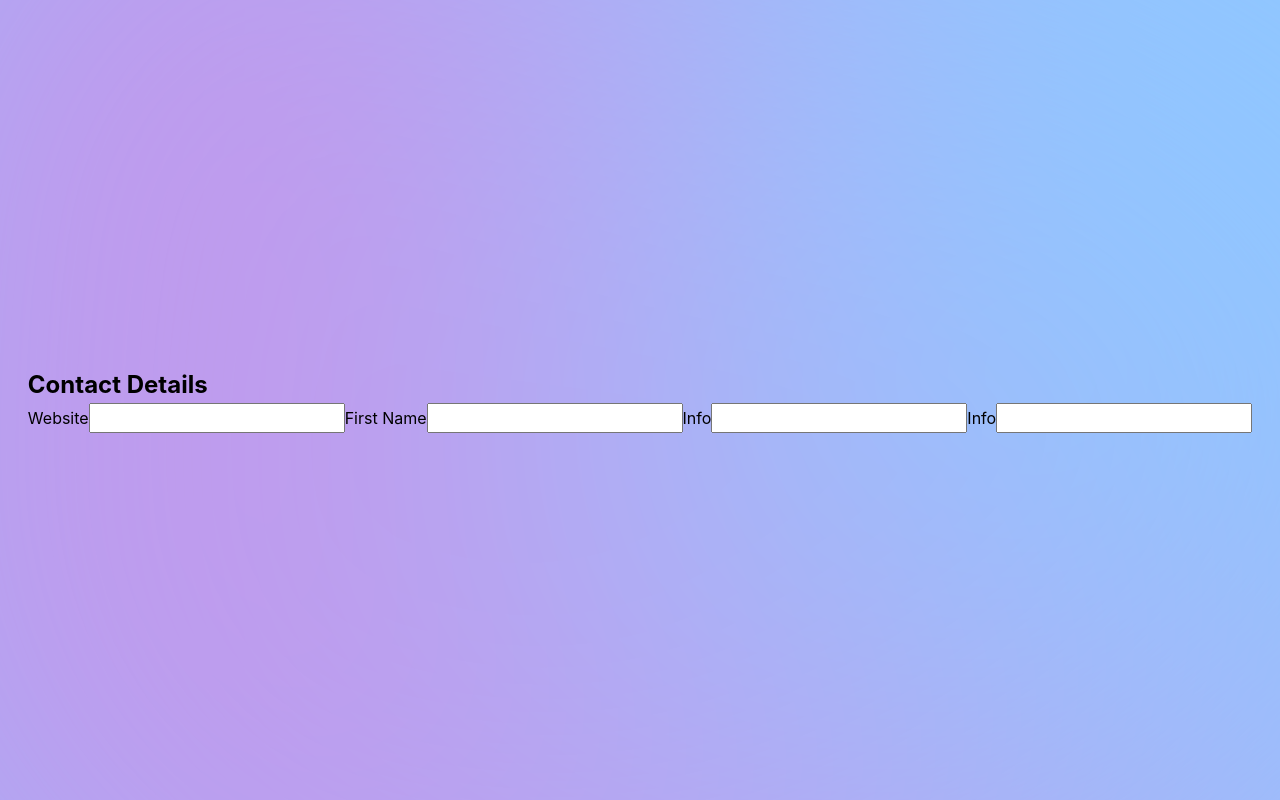
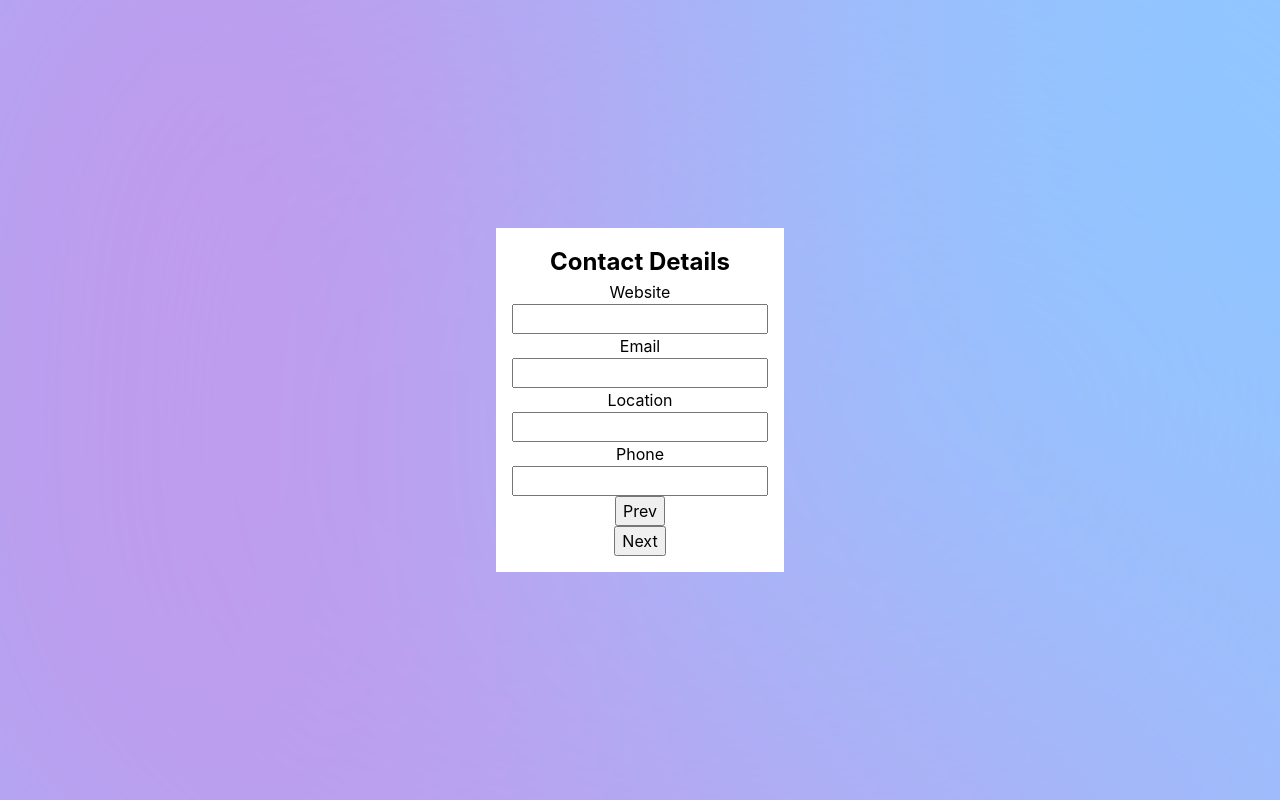
Before and after one commit to ClaraSmyth/cv-application, a React (Create React App) app: page / in a window 1280 px wide. Both pictures are taken after typing "Sample", "Sample", "Sample", "Sample" into the empty fields and a click on the button "Next". Built offline with nearby package versions, Linux system fonts and the light colour scheme.

Commit message:
Updated ContactDetails component

```diff
--- a/src/components/ContactDetails.js
+++ b/src/components/ContactDetails.js
@@ -1,25 +1,53 @@
-import React, { Component } from 'react'
+import React, { Component } from 'react';
 
 export class contactDetails extends Component {
   render() {
+    const { details, updateDetails } = this.props;
+
     return (
-    <div>
-      <h2>Contact Details</h2>
+      <form className="form">
+        <h2>Contact Details</h2>
 
-      <label htmlFor='websiteInput'>Website</label>
-      <input id='websiteInput' name='websiteInput' type='text'></input>
+        <label htmlFor="websiteInput">Website</label>
+        <input
+          id="websiteInput"
+          name="websiteInput"
+          type="text"
+          onChange={updateDetails('website')}
+          defaultValue={details.website}
+        />
 
-      <label htmlFor='emailInput'>First Name</label>
-      <input id='emailInput' name='emailInput' type='text'></input>
+        <label htmlFor="emailInput">Email</label>
+        <input
+          id="emailInput"
+          name="emailInput"
+          type="text"
+          onChange={updateDetails('email')}
+          defaultValue={details.email}
+        />
 
-      <label htmlFor='locationInput'>Info</label>
-      <input id='locationInput' name='locationInput' type='text'></input>
+        <label htmlFor="locationInput">Location</label>
+        <input
+          id="locationInput"
+          name="locationInput"
+          type="text"
+          onChange={updateDetails('location')}
+          defaultValue={details.location}
+        />
 
-      <label htmlFor='phoneInput'>Info</label>
-      <input id='phoneInput' name='phoneInput' type='text'></input>
-    </div>
-    )
+        <label htmlFor="phoneInput">Phone</label>
+        <input
+          id="phoneInput"
+          name="phoneInput"
+          type="text"
+          onChange={updateDetails('phone')}
+          defaultValue={details.phone}
+        />
+        <button onClick={this.props.prevPage}>Prev</button>
+        <button onClick={this.props.nextPage}>Next</button>
+      </form>
+    );
   }
 }
 
-export default contactDetails
+export default contactDetails;
```
